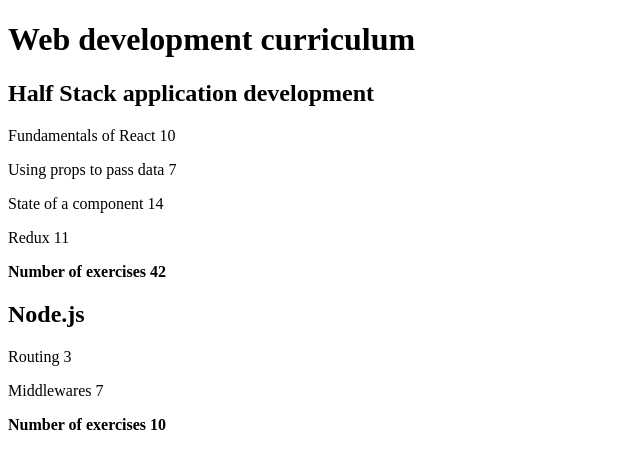
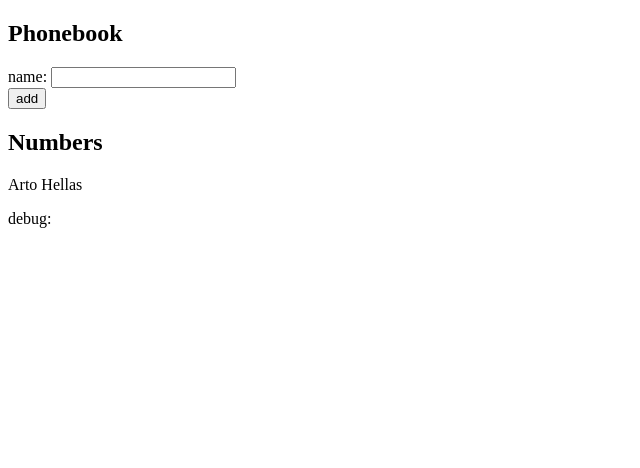
Before and after one commit to kiwylai/exercisesOfFullstackopen, a React (Vite) app in the folder part2/: page / in a window 1280 px wide. Shown: the top 468 px of the page, without its empty margins (0-640 px from the left). Built offline with nearby package versions, Linux system fonts and the light colour scheme.

Commit message:
2.6 (step 1)

```diff
--- a/part2/src/App.jsx
+++ b/part2/src/App.jsx
@@ -1,58 +1,37 @@
-
-import Course from './components/Course'
+import { useState } from 'react'
 
 const App = () => {
-  const courses = [
-    {
-      name: 'Half Stack application development',
-      id: 1,
-      parts: [
-        {
-          name: 'Fundamentals of React',
-          exercises: 10,
-          id: 1
-        },
-        {
-          name: 'Using props to pass data',
-          exercises: 7,
-          id: 2
-        },
-        {
-          name: 'State of a component',
-          exercises: 14,
-          id: 3
-        },
-        {
-          name: 'Redux',
-          exercises: 11,
-          id: 4
-        }
-      ]
-    },
-    {
-      name: 'Node.js',
-      id: 2,
-      parts: [
-        {
-          name: 'Routing',
-          exercises: 3,
-          id: 1
-        },
-        {
-          name: 'Middlewares',
-          exercises: 7,
-          id: 2
-        }
-      ]
-    }
-  ]
+  const [persons, setPersons] = useState([
+    { name: 'Arto Hellas' }
+  ])
+  const [newName, setNewName] = useState('')
 
+  const handleNameChange = (event) => {
+    console.log(event.target.value)
+    setNewName(event.target.value)
+  }
+
+  const handleSubmit = (event) => {
+    event.preventDefault()
+    setPersons(persons.concat({ name: newName }))
+    setNewName('')
+  }
   return (
     <div>
-      <h1>Web development curriculum</h1>
-      {courses.map(course => <Course key={course.id} course={course} />)}
- </div>
-)
+      <h2>Phonebook</h2>
+      <form>
+        <div>
+          name: <input value={newName} onChange={handleNameChange} />
+        </div>
+        <div>
+          <button type="submit" onClick={handleSubmit}>add</button>
+        </div>
+      </form>
+      <h2>Numbers</h2>
+      {persons.map(person => <p key={person.name}>{person.name}</p>)}
+      <div>debug: {newName}</div>
+    </div>
+  )
 }
 
 export default App
--- a/part2/src/main.jsx
+++ b/part2/src/main.jsx
@@ -1,9 +1,24 @@
-import { StrictMode } from 'react'
-import { createRoot } from 'react-dom/client'
-import App from './App.jsx'
+import ReactDOM from 'react-dom/client'
+import App from './App'
 
-createRoot(document.getElementById('root')).render(
-  <StrictMode>
-    <App />
-  </StrictMode>,
+const notes = [
+  {
+    id: 1,
+    content: 'HTML is easy',
+    important: true,
+  },
+  {
+    id: 2,
+    content: 'Browser can execute only JavaScript',
+    important: false,
+  },
+  {
+    id: 3,
+    content: 'GET and POST are the most important methods of HTTP protocol',
+    important: true,
+  },
+]
+
+ReactDOM.createRoot(document.getElementById('root')).render(
+  <App notes={notes} />
 )
```
